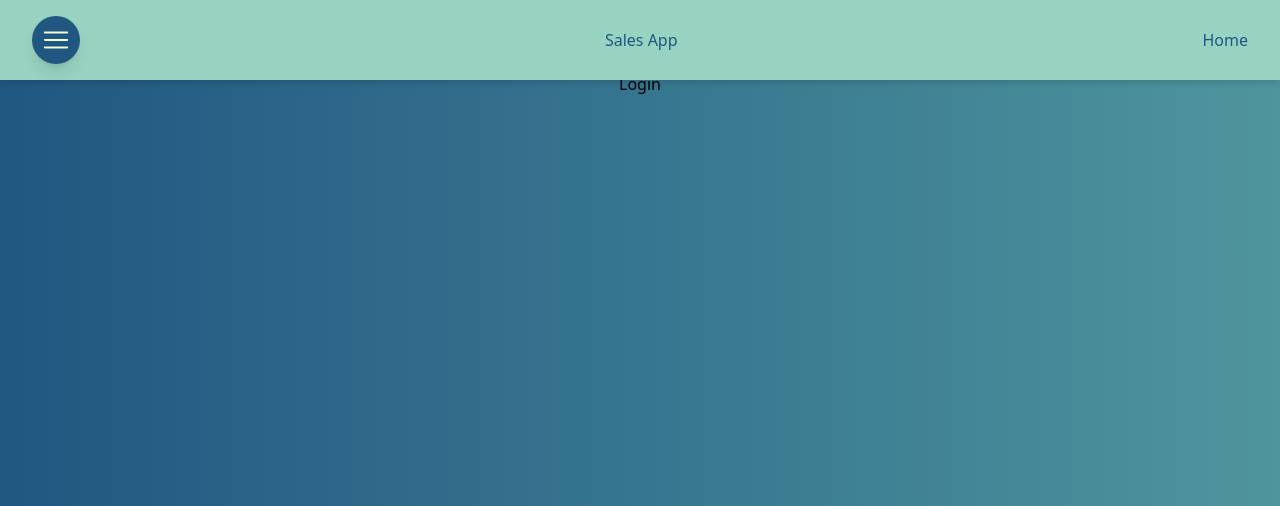
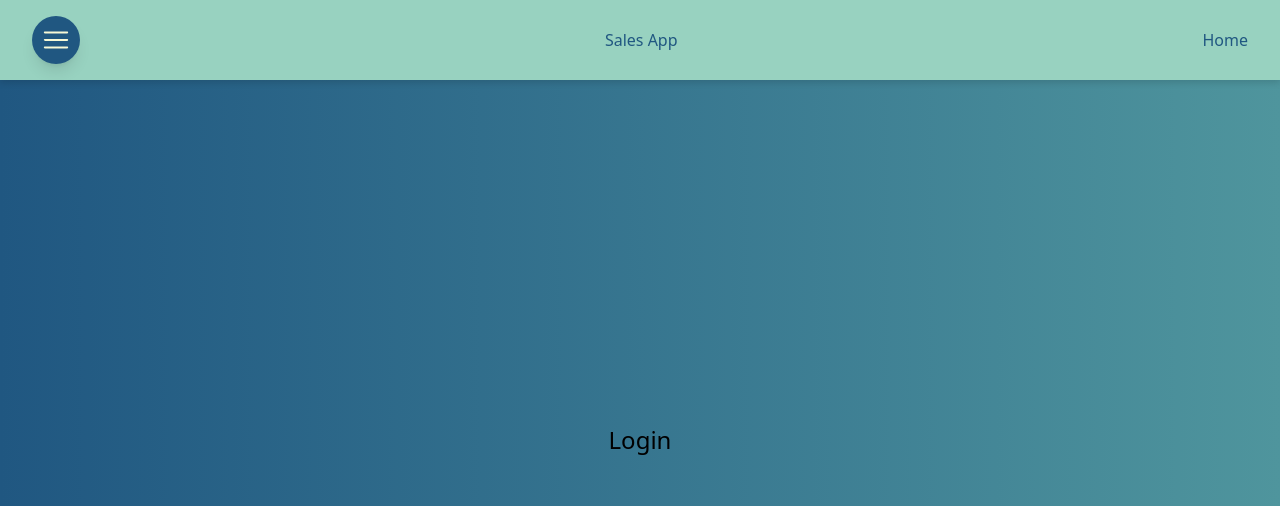
Before and after one commit to ianjrobertson/hackathon, a React (Vite) app: page /login in a window 1280 px wide. Shown: the top 506 px of the page. Built offline with nearby package versions, Linux system fonts and the light colour scheme.

Commit message:
finally figured out inheritance

```diff
--- a/src/App.jsx
+++ b/src/App.jsx
@@ -9,18 +9,17 @@ import NotFound from "./notFound";
 function App() {
 
   return (
-    <div className="w-screen h-screen bg-gradient-to-r from-primary to-secondary">
-      <div className="h-18">
+    <div className="flex flex-col h-screen">
+      <div>
         <Header />
       </div>
-      <main className="h-full">
+      <main className="flex items-center justify-center flex-auto bg-gradient-to-r from-primary to-secondary">
         <Routes>
           <Route path='/' element={<Home />} />
           <Route path='/map' element={<Map />} />
           <Route path='/about' element={<About />} />
           <Route path='/login' element={<Login />} />
           <Route path='*' element={<NotFound />} />
-
         </Routes>
       </main>
 
--- a/src/about/about.jsx
+++ b/src/about/about.jsx
@@ -1,6 +1,6 @@
 const About = () => {
     return (
-        <div className="flex items-center justify-center h-screen">
+        <div className="text-2xl">
             About
         </div>
     )
--- a/src/home/home.jsx
+++ b/src/home/home.jsx
@@ -1,7 +1,7 @@
 
 const Home = () => {
     return (
-        <div className="flex items-center justify-center">
+        <div className="text-2xl">
             Home
         </div>
     );
--- a/src/login/login.jsx
+++ b/src/login/login.jsx
@@ -1,6 +1,6 @@
 const Login = () => {
     return (
-        <div className="flex items-center justify-center">
+        <div className="text-2xl">
             Login
         </div>
     );
--- a/src/map/map.jsx
+++ b/src/map/map.jsx
@@ -3,7 +3,7 @@ import MapWithGeoJSON from "./mapWithGeoJSON";
 
 const Map = () => {
     return (
-        <div className="flex h-full">
+        <div className="flex">
             <SideBar />
             <MapWithGeoJSON />
         </div>
--- a/src/notFound.jsx
+++ b/src/notFound.jsx
@@ -12,7 +12,7 @@ const NotFound = () => {
 
     return (
         <>
-            <div className="flex items-center justify-center bg-accent h-screen text-primary text-4xl">
+            <div className="flex items-center justify-center bg-accent text-primary text-4xl">
                 Not Found Redirecting Home
             </div>
         </>
```
